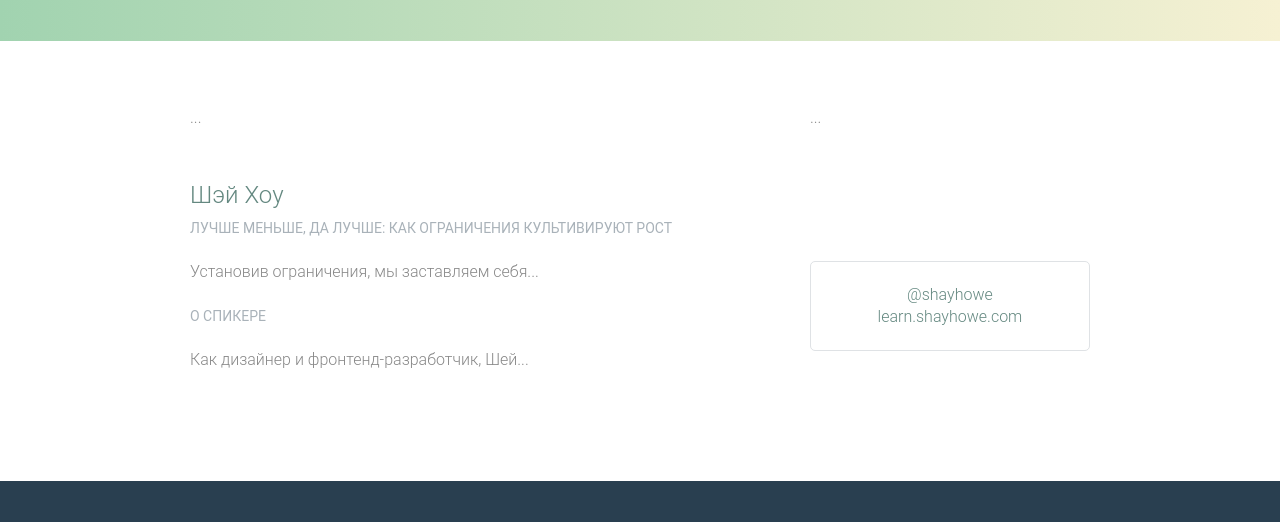
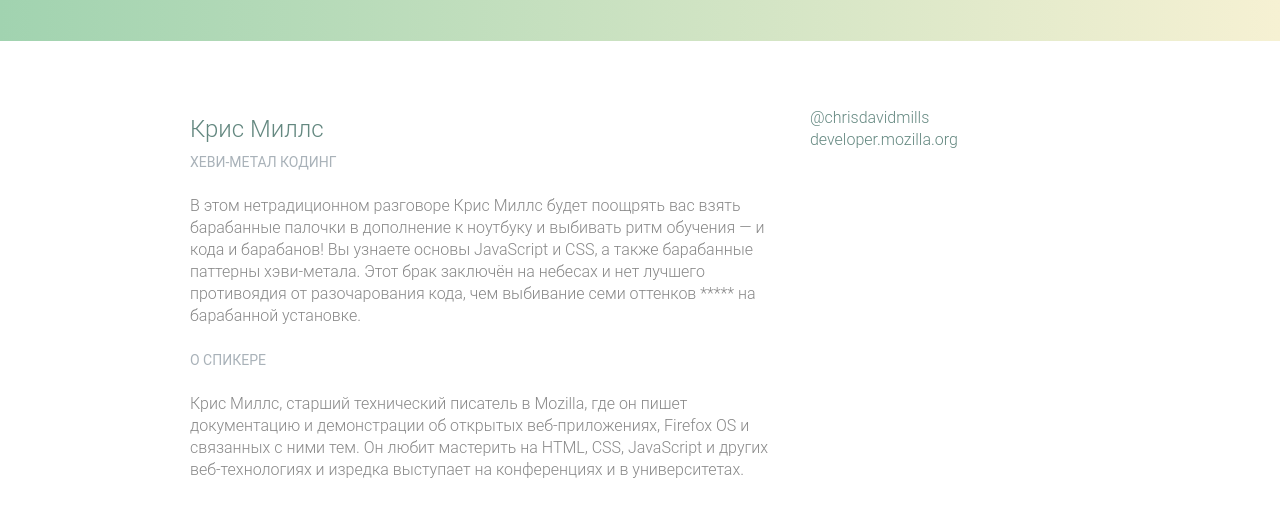
Before and after one commit to O-Julia-O/FirstSite, a plain HTML site: page html/speakers.html in a window 1280 px wide. Shown: the part 355-877 px from the top of the page. Drawn offline with Linux system fonts and the light colour scheme.

Commit message:
added more text in info

```diff
--- a/html/speakers.html
+++ b/html/speakers.html
@@ -41,11 +41,22 @@
       <section class="speaker" id="chris-mills">
 
         <div class="col-2-3">
-          ...
+          <h2>Крис Миллс</h2>
+          <h5>Хеви-метал кодинг</h5>
+
+          <p>В этом нетрадиционном разговоре Крис Миллс будет поощрять вас взять барабанные палочки в дополнение к ноутбуку и выбивать ритм обучения — и кода и барабанов! Вы узнаете основы JavaScript и CSS, а также барабанные паттерны хэви-метала. Этот брак заключён на небесах и нет лучшего противоядия от разочарования кода, чем выбивание семи оттенков ***** на барабанной установке.</p>
+
+          <h5>О спикере</h5>
+
+          <p>Крис Миллс, старший технический писатель в Mozilla, где он пишет документацию и демонстрации об открытых веб-приложениях, Firefox OS и связанных с ними тем. Он любит мастерить на HTML, CSS, JavaScript и других веб-технологиях и изредка выступает на конференциях и в университетах.</p>
+
         </div><!--
 
         --><aside class="col-1-3">
-          ...
+          <ul>
+            <li><a href="https://twitter.com/chrisdavidmills">@chrisdavidmills</a></li>
+            <li><a href="https://developer.mozilla.org/">developer.mozilla.org</a></li>
+          </ul>
         </aside>
 
       </section>
@@ -55,10 +66,12 @@
           <h2>Шэй Хоу</h2>
           <h5>Лучше меньше, да лучше: как ограничения культивируют рост</h5>
 
-          <p>Установив ограничения, мы заставляем себя...</p>
+          <p>Устанавливая ограничения, мы заставляем себя быть более продуктивными. Они помогают нам принимать решения, сосредотачиваясь на проблеме, которую мы пытаемся решить. Они улучшают нашу целостность, которая обеспечивает лучший опыт для наших пользователей. И они помогают нам расти — ценный актив во времена инноваций.</p>
 
           <h5>О спикере</h5>
-          <p>Как дизайнер и фронтенд-разработчик, Шей...</p>
+
+          <p>Как дизайнер и фронтенд-разработчик, Шэй Хоу испытывает страсть к решению проблем при создании творческих и интуитивных продуктов. Шей специализируется на дизайне и разработке интерфейса — специальностям, о которых он регулярно пишет и говорит.</p>
+
         </div><!--
 
         --><aside class="col-1-3">
```
